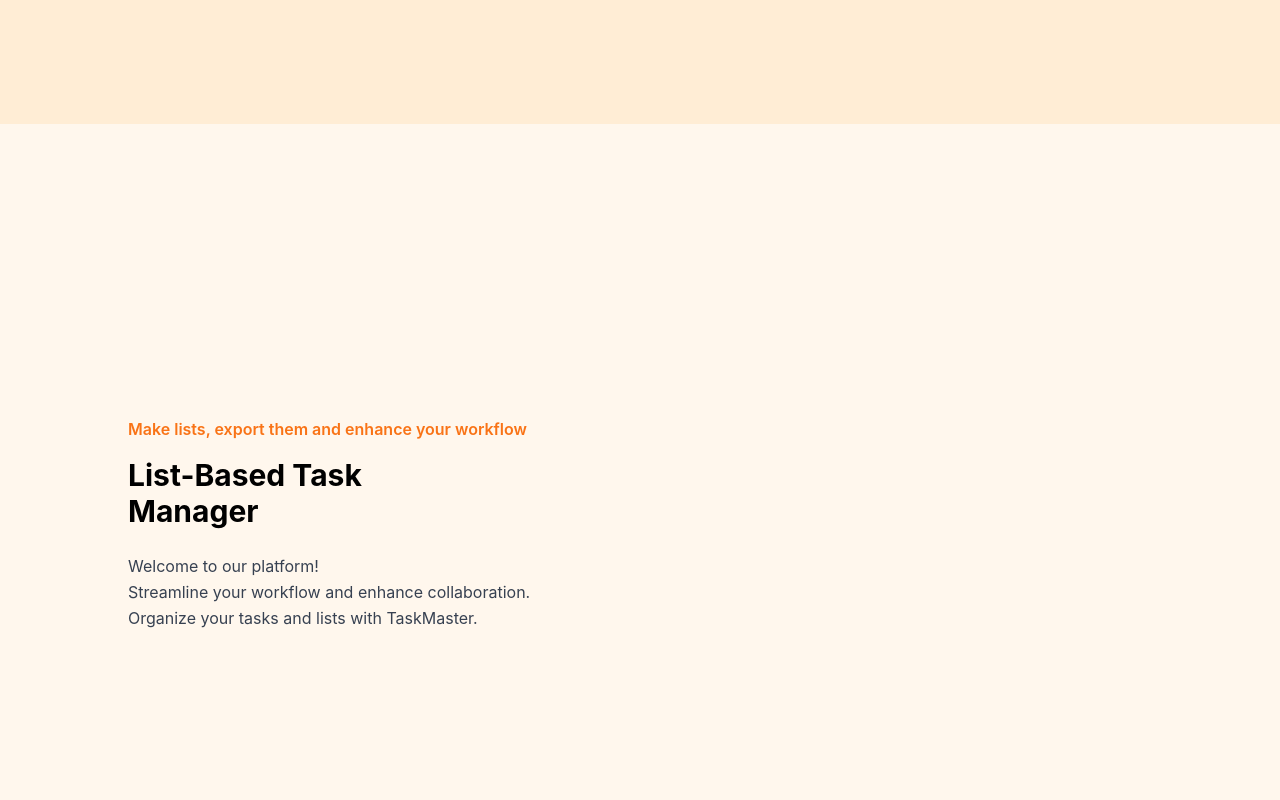
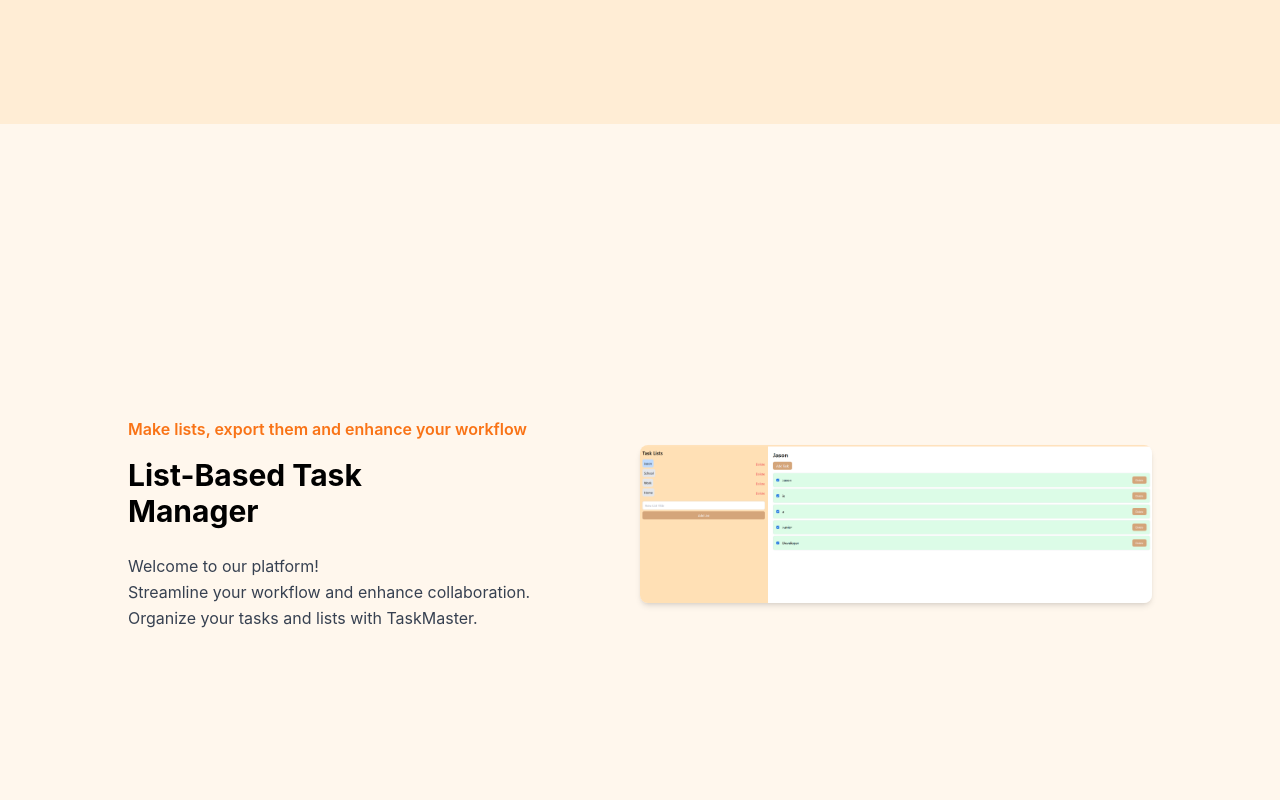
Before and after one commit to JI1IN/Task-Tracker, a React (Create React App) app in the folder frontend/: page / in a window 1280 px wide. Shown: the part 740-1540 px from the top of the page. Built offline with nearby package versions, Linux system fonts and the light colour scheme.

Commit message:
Added image to home

```diff
--- a/frontend/src/components/home/Home.js
+++ b/frontend/src/components/home/Home.js
@@ -17,8 +17,9 @@
                     </button>
                 </div>
             </div>
-            <div
-                className="flex flex-col justify-center items-start min-h-screen bg-orange-50 px-6 sm:px-32 py-10 sm:py-0">
+            <div className="flex flex-col sm:flex-row justify-between items-center min-h-screen bg-orange-50 px-6 sm:px-32 py-10 sm:py-0">
+                {/* Left Side - Text */}
+                <div className="flex flex-col justify-center items-start sm:w-1/2 mb-6 sm:mb-0">
                     <p className="text-orange-500 sm:font-semibold mb-4">
                         Make lists, export them and enhance your workflow
                     </p>
@@ -31,6 +32,16 @@
                         Streamline your workflow and enhance collaboration.<br />
                         Organize your tasks and lists with TaskMaster.
                     </p>
+                </div>
+
+
+                <div className="sm:w-1/2">
+                    <img
+                        src="/Preview.png"
+                        alt="TaskMaster"
+                        className="w-full h-auto object-cover rounded-lg shadow-md"
+                    />
+                </div>
             </div>
 
             <div
```
Also changed, not shown: frontend/public/Preview.png (added). Lines whose indentation alone changed are shown as unchanged.
